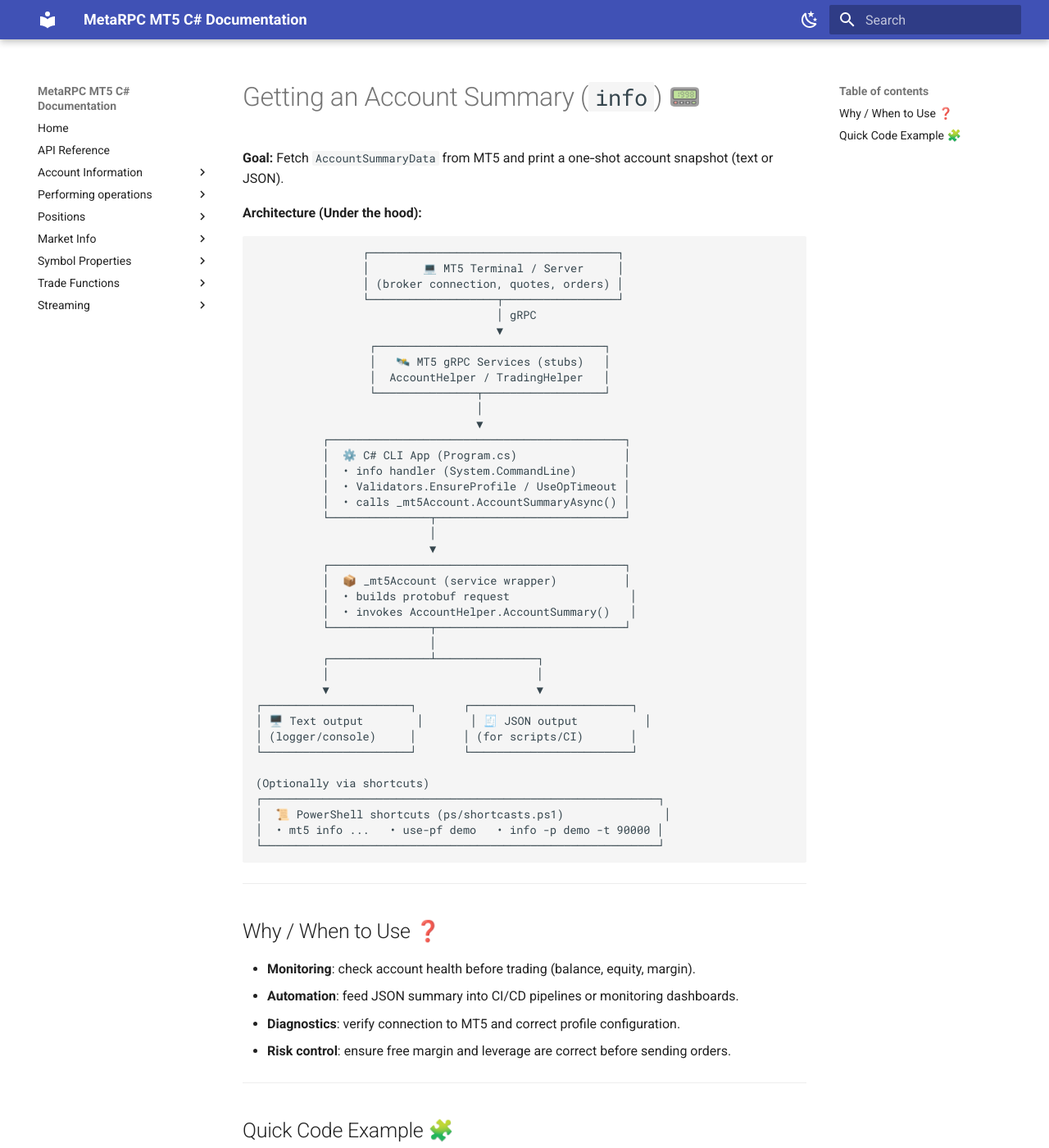
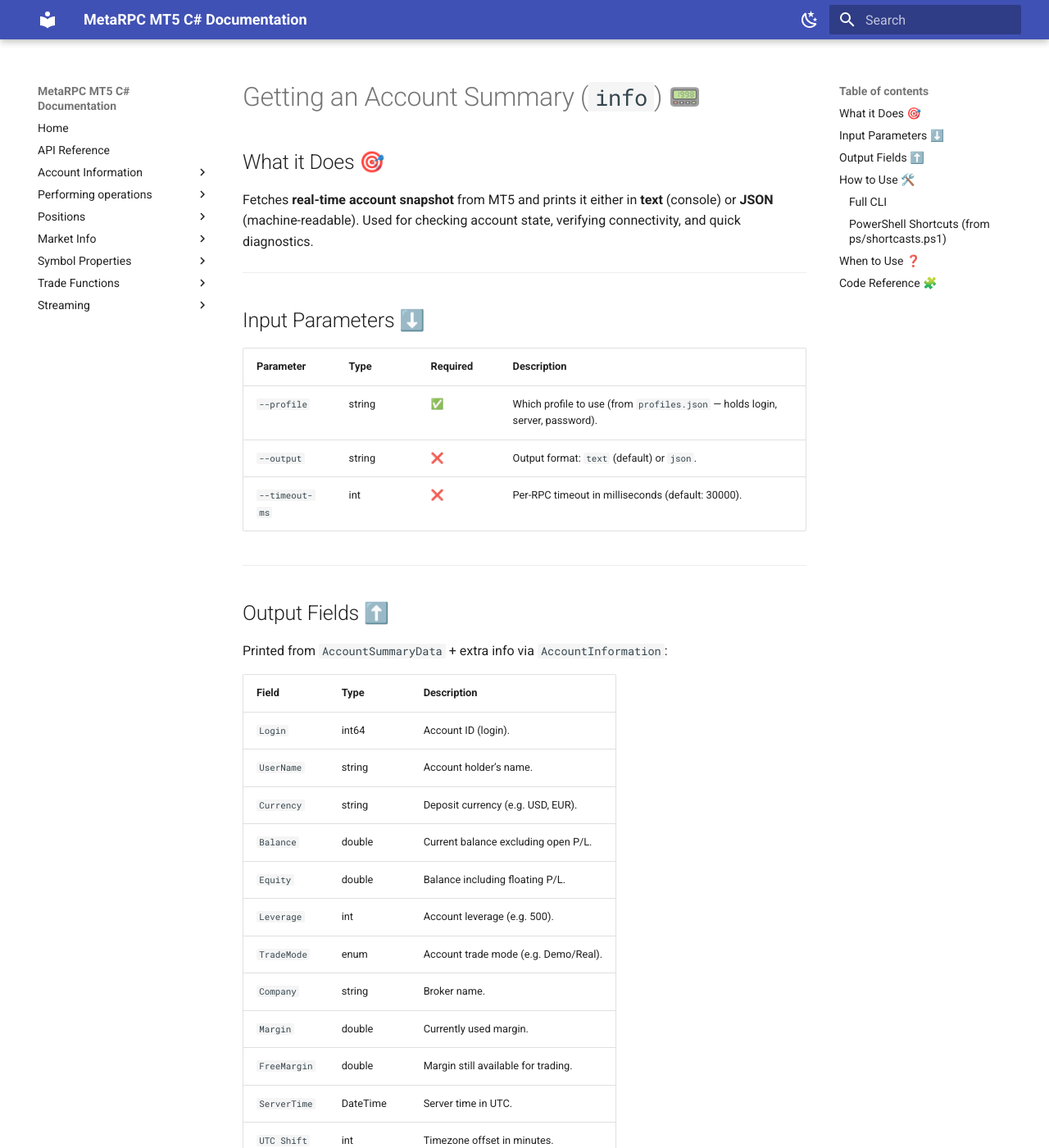
Before and after one commit to MetaRPC/CSharpMT5, an MkDocs documentation site: the page built from docs/Account/Info.md, in a window 1280 px wide and 1400 px high. Shown: the whole window at 82% size. Built offline with MkDocs 1.6.1 and Material for MkDocs 9.7.7, drawn with Linux system fonts in a browser that asks for light colours; some of the changed text lies outside the part shown.

Commit message:
Update Info.md

````diff
--- a/docs/Account/Info.md
+++ b/docs/Account/Info.md
@@ -1,119 +1,83 @@
 # Getting an Account Summary (`info`) 📟
 
-**Goal:** Fetch `AccountSummaryData` from MT5 and print a one‑shot account snapshot (text or JSON).
+## What it Does 🎯
 
-**Architecture (Under the hood):**
-
-```
-                ┌─────────────────────────────────────┐
-                │        💻 MT5 Terminal / Server     │
-                │ (broker connection, quotes, orders) │
-                └───────────────────┬─────────────────┘
-                                    │ gRPC
-                                    ▼
-                 ┌──────────────────────────────────┐
-                 │   🛰️ MT5 gRPC Services (stubs)   │
-                 │  AccountHelper / TradingHelper   │
-                 └───────────────┬──────────────────┘
-                                 │
-                                 ▼
-          ┌────────────────────────────────────────────┐
-          │  ⚙️ C# CLI App (Program.cs)                │
-          │  • info handler (System.CommandLine)       │
-          │  • Validators.EnsureProfile / UseOpTimeout │
-          │  • calls _mt5Account.AccountSummaryAsync() │
-          └───────────────┬────────────────────────────┘
-                          │
-                          ▼
-          ┌────────────────────────────────────────────┐
-          │  📦 _mt5Account (service wrapper)          │
-          │  • builds protobuf request                  │
-          │  • invokes AccountHelper.AccountSummary()   │
-          └───────────────┬────────────────────────────┘
-                          │
-          ┌───────────────┴───────────────┐
-          │                               │
-          ▼                               ▼
-┌──────────────────────┐       ┌────────────────────────┐
-│ 🖥️ Text output        │       │ 🧾 JSON output          │
-│ (logger/console)     │       │ (for scripts/CI)       │
-└──────────────────────┘       └────────────────────────┘
-
-(Optionally via shortcuts)
-┌───────────────────────────────────────────────────────────┐
-│  📜 PowerShell shortcuts (ps/shortcasts.ps1)               │
-│  • mt5 info ...   • use-pf demo   • info -p demo -t 90000 │
-└───────────────────────────────────────────────────────────┘
-```
+Fetches **real-time account snapshot** from MT5 and prints it either in **text** (console) or **JSON** (machine-readable).
+Used for checking account state, verifying connectivity, and quick diagnostics.
 
 ---
 
-## Why / When to Use ❓
+## Input Parameters ⬇️
 
-* **Monitoring**: check account health before trading (balance, equity, margin).
-* **Automation**: feed JSON summary into CI/CD pipelines or monitoring dashboards.
-* **Diagnostics**: verify connection to MT5 and correct profile configuration.
-* **Risk control**: ensure free margin and leverage are correct before sending orders.
+| Parameter      | Type   | Required | Description                                                                  |
+| -------------- | ------ | -------- | ---------------------------------------------------------------------------- |
+| `--profile`    | string | ✅        | Which profile to use (from `profiles.json` — holds login, server, password). |
+| `--output`     | string | ❌        | Output format: `text` (default) or `json`.                                   |
+| `--timeout-ms` | int    | ❌        | Per-RPC timeout in milliseconds (default: 30000).                            |
 
 ---
 
-## Quick Code Example 🧩
+## Output Fields ⬆️
 
-```csharp
-Validators.EnsureProfile(profile);
-using (UseOpTimeout(timeoutMs))
-{
-    await ConnectAsync();
-    var summary = await _mt5Account.AccountSummaryAsync();
-    Console.WriteLine(output == "json"
-        ? JsonSerializer.Serialize(summary)
-        : $"Balance: {summary.AccountBalance}");
-    try { await _mt5Account.DisconnectAsync(); } catch { }
-}
-```
+Printed from `AccountSummaryData` + extra info via `AccountInformation`:
+
+| Field        | Type     | Description                          |
+| ------------ | -------- | ------------------------------------ |
+| `Login`      | int64    | Account ID (login).                  |
+| `UserName`   | string   | Account holder’s name.               |
+| `Currency`   | string   | Deposit currency (e.g. USD, EUR).    |
+| `Balance`    | double   | Current balance excluding open P/L.  |
+| `Equity`     | double   | Balance including floating P/L.      |
+| `Leverage`   | int      | Account leverage (e.g. 500).         |
+| `TradeMode`  | enum     | Account trade mode (e.g. Demo/Real). |
+| `Company`    | string   | Broker name.                         |
+| `Margin`     | double   | Currently used margin.               |
+| `FreeMargin` | double   | Margin still available for trading.  |
+| `ServerTime` | DateTime | Server time in UTC.                  |
+| `UTC Shift`  | int      | Timezone offset in minutes.          |
 
 ---
 
-# Quick Access Commands ⚙️
+## How to Use 🛠️
 
-### Plain .NET (full form)
+### Full CLI
 
 ```powershell
 dotnet run -- info -p demo --output json --timeout-ms 90000
 ```
 
-* Always available, but verbose.
-
 ### PowerShell Shortcuts (from `ps/shortcasts.ps1`)
-
-Load once per session:
 
 ```powershell
 . .\ps\shortcasts.ps1
-```
-
-Now you get *short commands*:
-
-* `info` → runs `mt5 info ...` under the hood.
-* `use-pf demo` → sets default profile to `demo` (saved in `$PF`).
-* `use-to 90000` → sets default timeout in ms (saved in `$TO`).
-
-So you can simply type:
-
-```powershell
+use-pf demo
+use-to 90000
 info
 ```
 
-and it will expand to `mt5 info -p demo --timeout-ms 90000` automatically.
+* `use-pf demo` → choose profile `demo` once.
+* `use-to 90000` → set default timeout (ms).
+* `info` → expands to `mt5 info -p demo --timeout-ms 90000`.
 
-### Why profile matters 👤
+---
 
-* Each profile in `profiles.json` holds server, login, and password.
-* Switching profile = connecting to another account/broker quickly.
-* Example: `use-pf live` vs `use-pf demo` to test without touching real funds.
+## When to Use ❓
 
-### Why timeout matters ⏱️
+* **Before sending orders** — check equity, free margin, leverage.
+* **Monitoring** — feed JSON into dashboards, CI/CD or alerts.
+* **Diagnostics** — confirm MT5 terminal is connected and profile credentials work.
+* **Risk control** — margin usage visible before high-risk trades.
 
-* Protects against hanging terminal or slow network.
-* Default usually 90s; lower if you want fast failure, higher if MT5 is sluggish.
-* Example: `use-to 3000` for CI checks (fail fast), `use-to 120000` for heavy accounts.
+---
+
+## Code Reference 🧩
+
+```csharp
+var summary = await _mt5Account.AccountSummaryAsync();
+
+_logger.LogInformation("=== Account Info ===");
+_logger.LogInformation("Login: {0}", summary.AccountLogin);
+_logger.LogInformation("Balance: {0}", summary.AccountBalance);
+_logger.LogInformation("Equity: {0}", summary.AccountEquity);
+// ... prints leverage, trade mode, margin, free margin, etc.
+```
````
